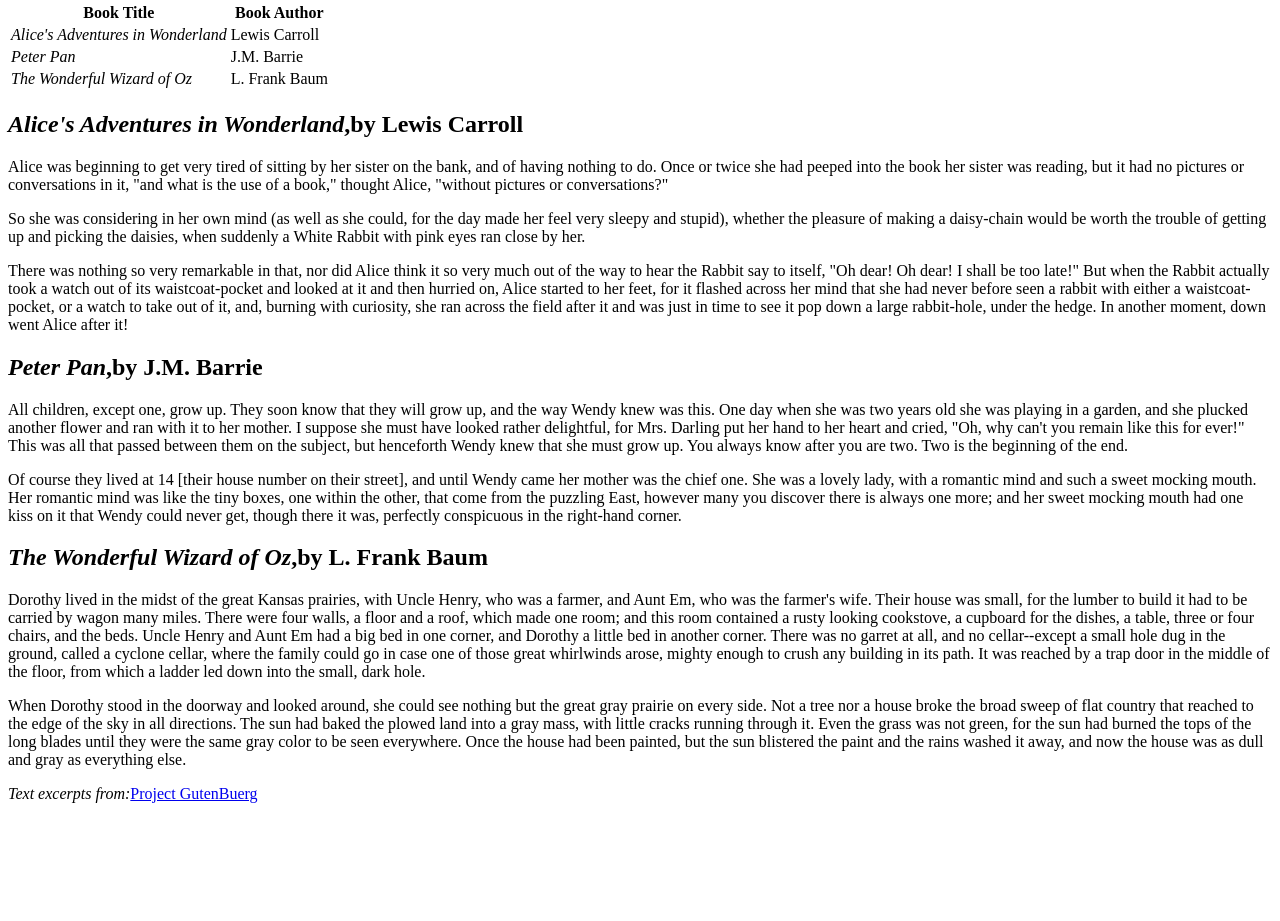
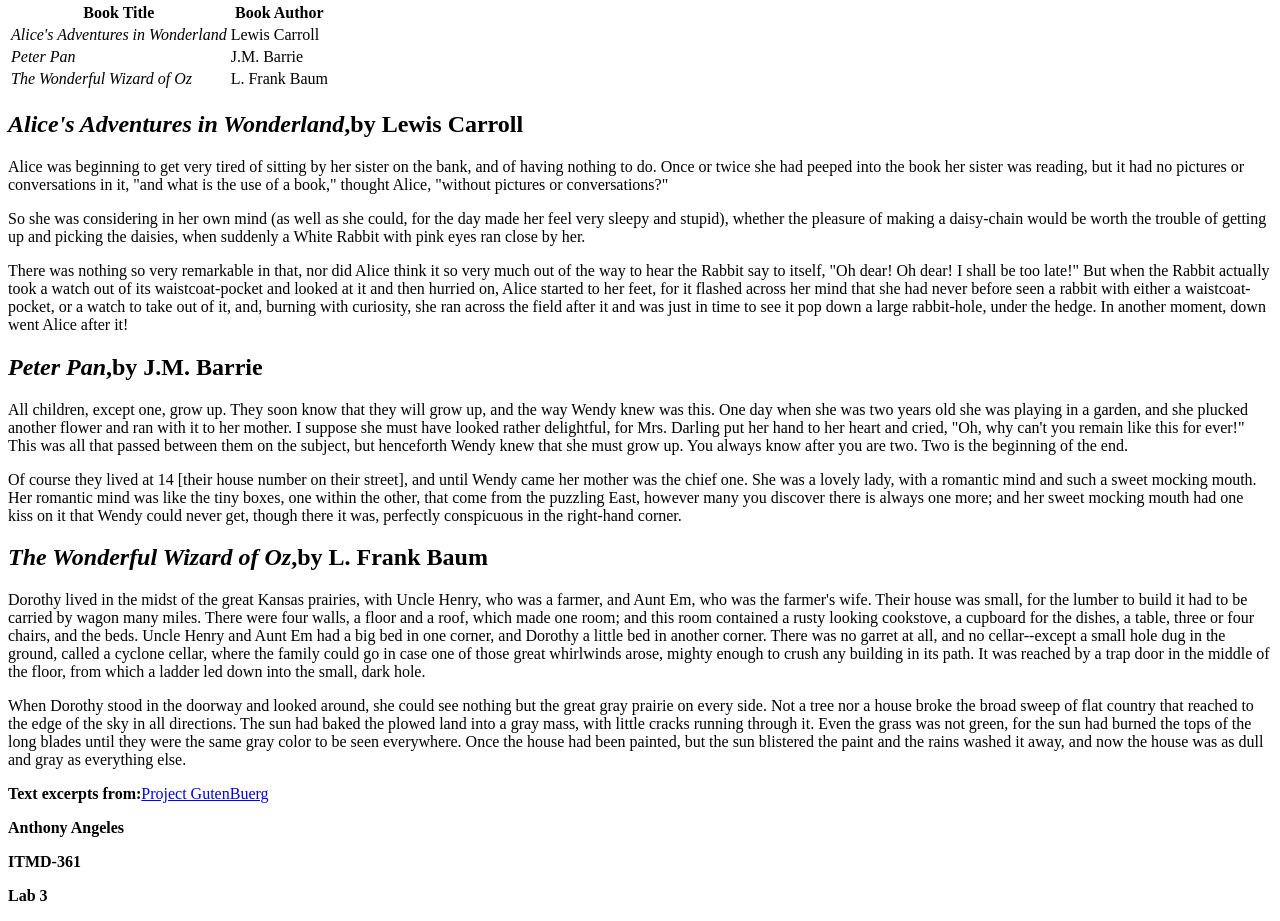
Before and after one commit to aangeles02/Lab3, a plain HTML site: page index.html in a window 1280 px wide. Shown: the part 79-1000 px from the top of the page. Before the commit the page ends 898 px from the top, so only its background shows below. Drawn offline with Linux system fonts and the light colour scheme.

Commit message:
Finished Adding content

```diff
--- a/index.html
+++ b/index.html
@@ -40,7 +40,10 @@
 			<p>Dorothy lived in the midst of the great Kansas prairies, with Uncle Henry, who was a farmer, and Aunt Em, who was the farmer's wife.  Their house was small, for the lumber to build it had to be carried by wagon many miles.  There were four walls, a floor and a roof, which made one room; and this room contained a rusty looking cookstove, a cupboard for the dishes, a table, three or four chairs, and the beds.  Uncle Henry and Aunt Em had a big bed in one corner, and Dorothy a little bed in another corner.  There was no garret at all, and no cellar--except a small hole dug in the ground, called a cyclone cellar, where the family could go in case one of those great whirlwinds arose, mighty enough to crush any building in its path.  It was reached by a trap door in the middle of the floor, from which a ladder led down into the small, dark hole.</p>
 
 			<p>When Dorothy stood in the doorway and looked around, she could see nothing but the great gray prairie on every side.  Not a tree nor a house broke the broad sweep of flat country that reached to the edge of the sky in all directions.  The sun had baked the plowed land into a gray mass, with little cracks running through it.  Even the grass was not green, for the sun had burned the tops of the long blades until they were the same gray color to be seen everywhere.  Once the house had been painted, but the sun blistered the paint and the rains washed it away, and now the house was as dull and gray as everything else.</p>
-			<p><em>Text excerpts from:</em><a href=  http://www.gutenberg.org>Project GutenBuerg</a>
+			<p><strong>Text excerpts from:</strong><a href=  http://www.gutenberg.org>Project GutenBuerg</a>
+			<p><strong>Anthony Angeles</strong></p>
+			<p><strong>ITMD-361</strong></p>
+			<p><strong>Lab 3</strong></p>
 
 		</body>
 	</html>
```
